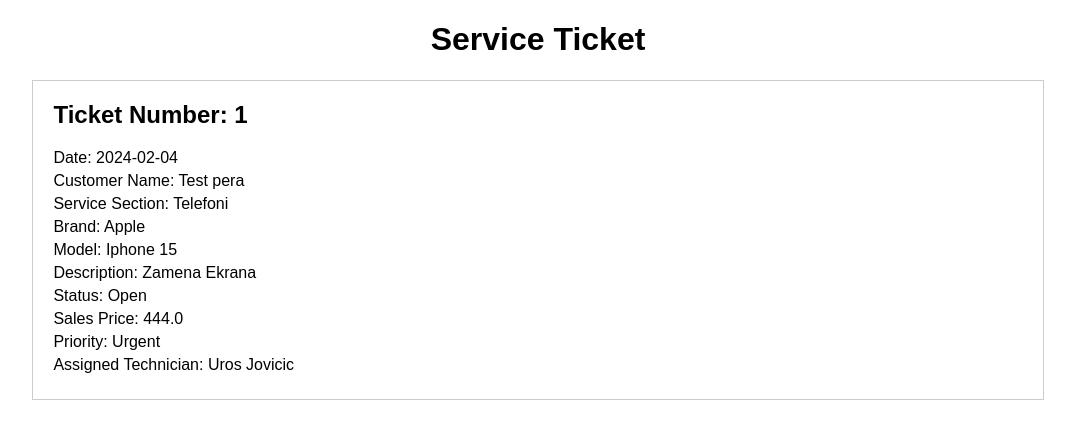
After one commit to v1sk0/dv_telefoni, a Flask app: page /print_ticket/1 in a window 1280 px wide. The commit adds this page. Shown: the top 439 px of the page, without its empty margins (102-1177 px from the left). Run offline with Flask 3, Linux system fonts and the light colour scheme.

Commit message:
Dodato print dugme u Service_ticket napravljen html za print

```diff
--- a/dolce.py
+++ b/dolce.py
@@ -5,6 +5,7 @@
 from flask import jsonify  # Import jsonify from the flask module
 from sqlalchemy import func
 from sqlalchemy import Column, Integer, String
+
 
 app = Flask(__name__)
 
@@ -381,7 +382,7 @@
     ticket_status = request.form['ticket_status']
     sales_price = request.form['sales_price']
     priority = request.form['priority']
-    assigned_technician_id = request.form['assigned_technician']
+    assigned_technician_name = request.form['assigned_technician']
     attachments = request.form['attachments']
     service_location_id = request.form['service_location']
 
@@ -404,7 +405,7 @@
         ticket_status=ticket_status,
         sales_price=sales_price,
         priority=priority,
-        assigned_technician=assigned_technician_id,
+        assigned_technician=assigned_technician_name,  # Store technician name instead of ID
         attachments=attachments,
         service_location=service_location_id,
         purchase_timestamp=purchase_timestamp,
@@ -740,6 +741,21 @@
 
     return render_template('closed_service_tickets.html', closed_tickets=closed_tickets, closed_collected_tickets_sales_sum=closed_collected_tickets_sales_sum)
 
+# Print ticket
+@app.route('/print_ticket/<int:ticket_id>')
+def print_ticket(ticket_id):
+    # Query ticket details from the database based on ticket_id
+    ticket = ServiceTicket.query.get(ticket_id)
+
+    if ticket:
+        # Render a printable HTML template with the ticket details
+        return render_template('printable_ticket.html', ticket=ticket)
+    else:
+        # Handle case where ticket with given ID is not found
+        flash('Ticket not found.', 'error')
+        return redirect(url_for('service_tickets'))
+
+
 @app.route('/owner_collect_ticket/<int:ticket_id>', methods=['PUT'])
 def owner_collect_ticket(ticket_id):
     # Get the sales price from the request payload
--- /dev/null
+++ b/templates/printable_ticket.html
@@ -0,0 +1,55 @@
+<!DOCTYPE html>
+<html lang="en">
+  <head>
+    <meta charset="UTF-8" />
+    <meta name="viewport" content="width=device-width, initial-scale=1.0" />
+    <title>Printable Ticket</title>
+    <style>
+      /* Define your CSS styles for the printable ticket here */
+      body {
+        font-family: Arial, sans-serif;
+      }
+      .ticket-container {
+        width: 80%;
+        margin: 0 auto;
+      }
+      .ticket-header {
+        text-align: center;
+        margin-bottom: 20px;
+      }
+      .ticket-details {
+        border: 1px solid #ccc;
+        padding: 20px;
+        margin-bottom: 20px;
+      }
+      .ticket-details h2 {
+        margin-top: 0;
+      }
+      .ticket-details p {
+        margin: 5px 0;
+      }
+    </style>
+  </head>
+  <body>
+    <div class="ticket-container">
+      <div class="ticket-header">
+        <h1>Service Ticket</h1>
+      </div>
+      <div class="ticket-details">
+        <h2>Ticket Number: {{ ticket.service_ticket_nr }}</h2>
+        <p>Date: {{ ticket.date }}</p>
+        <p>Customer Name: {{ ticket.customer_name }}</p>
+        <!-- Add more ticket details as needed -->
+        <p>Service Section: {{ ticket.service_section }}</p>
+        <p>Brand: {{ ticket.brand }}</p>
+        <p>Model: {{ ticket.model }}</p>
+        <p>Description: {{ ticket.comment }}</p>
+        <p>Status: {{ ticket.ticket_status }}</p>
+        <p>Sales Price: {{ ticket.sales_price }}</p>
+        <p>Priority: {{ ticket.priority }}</p>
+        <p>Assigned Technician: {{ ticket.assigned_technician }}</p>
+        <!-- Add more ticket details as needed -->
+      </div>
+    </div>
+  </body>
+</html>
```
Also changed, not shown: templates/service_tickets.html (+24 -5 lines), instance/dolcevita.db.
